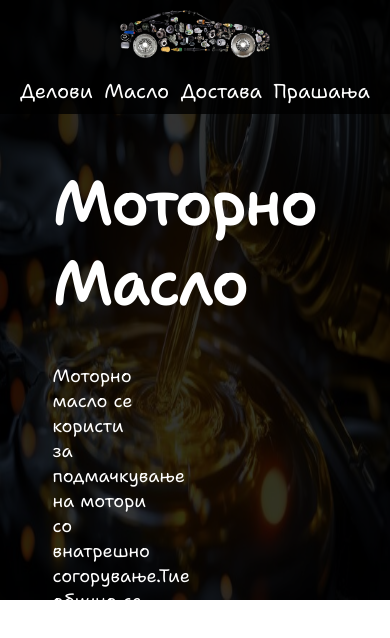
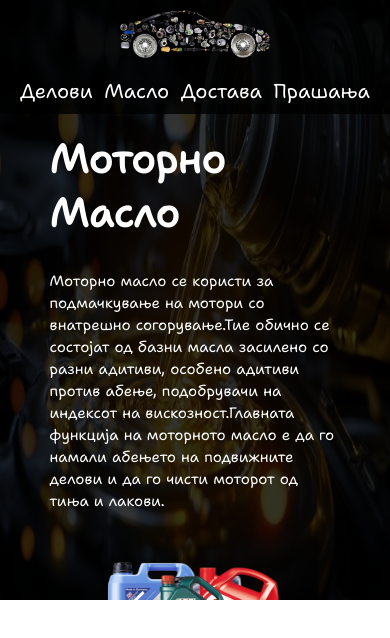
Before and after one commit to Riste05/autoparts, a React (Vite) app: page /maslo in a window 390 px wide. Shown: the top 638 px of the page. Built offline with nearby package versions, Linux system fonts and the light colour scheme.

Commit message:
responsive oilpage

```diff
--- a/src/pages/maslo/component/header/header.module.css
+++ b/src/pages/maslo/component/header/header.module.css
@@ -25,28 +25,25 @@
 
 .main {
   position: absolute;
+  width: 100%;
   max-width: 90%;
   top: 25%;
   left: 5%;
-  transform: translate(-2%, -2%);
   display: flex;
   gap: 20px;
   align-items: center;
   z-index: 2;
 }
 
-.main > div {
+.content {
   width: 50%;
+  padding: 30px;
+  color: #fff;
 }
 
 .content h1 {
   font-size: 60px;
   margin-bottom: 40px;
-}
-
-.content {
-  padding: 40px;
-  color: #fff;
 }
 
 .content p {
@@ -56,30 +53,59 @@
 
 /* ///////////////////////////////////// */
 .images {
-  position: relative;
+  width: 50%;
   display: flex;
   align-items: center;
 }
 
 .img {
-  position: absolute;
   width: 220px;
 }
 
-.img img {
-  width: 100%;
-  height: 100%;
-}
-
 .img:nth-child(2) {
-  left: 140px;
+  position: relative;
+  margin-left: -50px;
   z-index: 1;
 }
 
 .img:nth-child(3) {
-  left: 270px;
+  margin-left: -70px;
 }
 
 .img:nth-child(4) {
-  left: 420px;
+  margin-left: -60px;
 }
+
+@media only screen and (max-width: 1245px) {
+  .content h1 {
+    font-size: 50px;
+    margin-bottom: 30px;
+  }
+
+  .content p {
+    font-size: 15px;
+    line-height: 22px;
+  }
+}
+
+@media only screen and (max-width: 1065px) {
+  .content h1 {
+    font-size: 40px;
+  }
+}
+
+@media only screen and (max-width: 887px) {
+  .main {
+    top: 17%;
+  }
+}
+
+@media only screen and (max-width: 740px) {
+  .main {
+    flex-direction: column;
+  }
+
+  .content {
+    width: 100%;
+  }
+}
```
